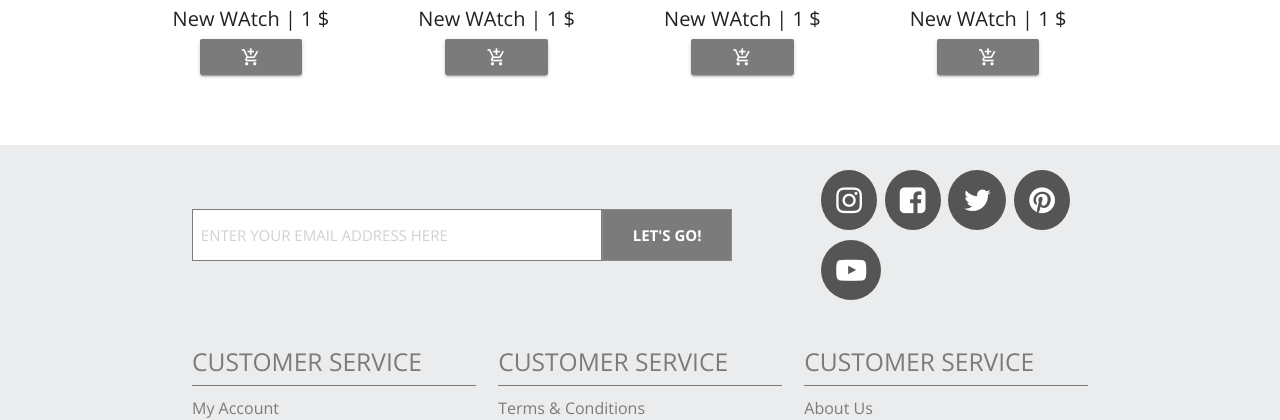
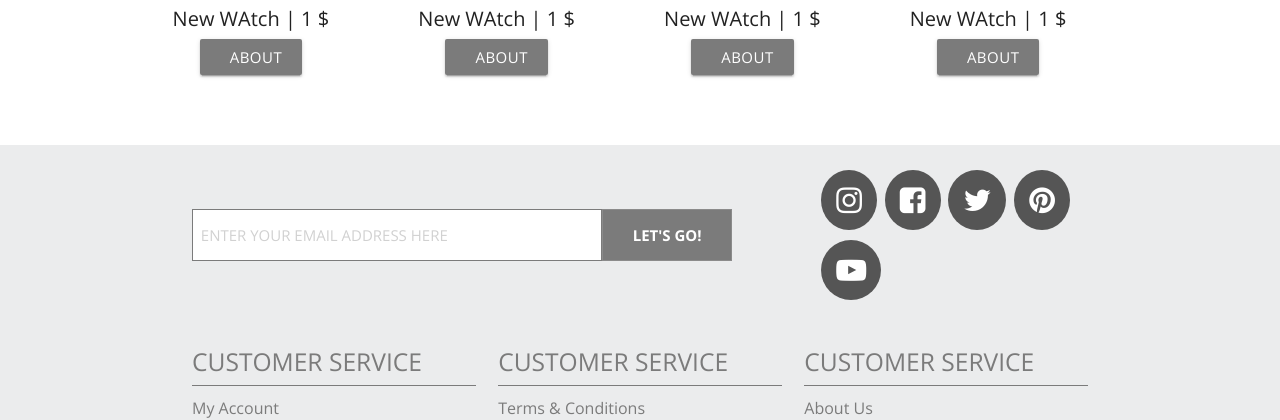
Before and after one commit to Anko1/clocks, a Node server app: page /woman in a window 1280 px wide. Shown: the part 885-1305 px from the top of the page. Run offline with Node 20, Linux system fonts and the light colour scheme; some libraries are stand-ins or nearby versions.

Commit message:
i hope its the last

```diff
--- a/public/views/woman.hbs
+++ b/public/views/woman.hbs
@@ -32,7 +32,8 @@
                 </p>
                 <a class="clock-buy btn waves-effect waves-gray right" href="/clock-view/{{@index}}"
                    data-clock-id="{{@index}}">
-                    <i class="material-icons small">add_shopping_cart</i>
+                    <!--<i class="material-icons small">add_shopping_cart</i>-->
+                    About
                 </a>
             </div>
         </div>
```
